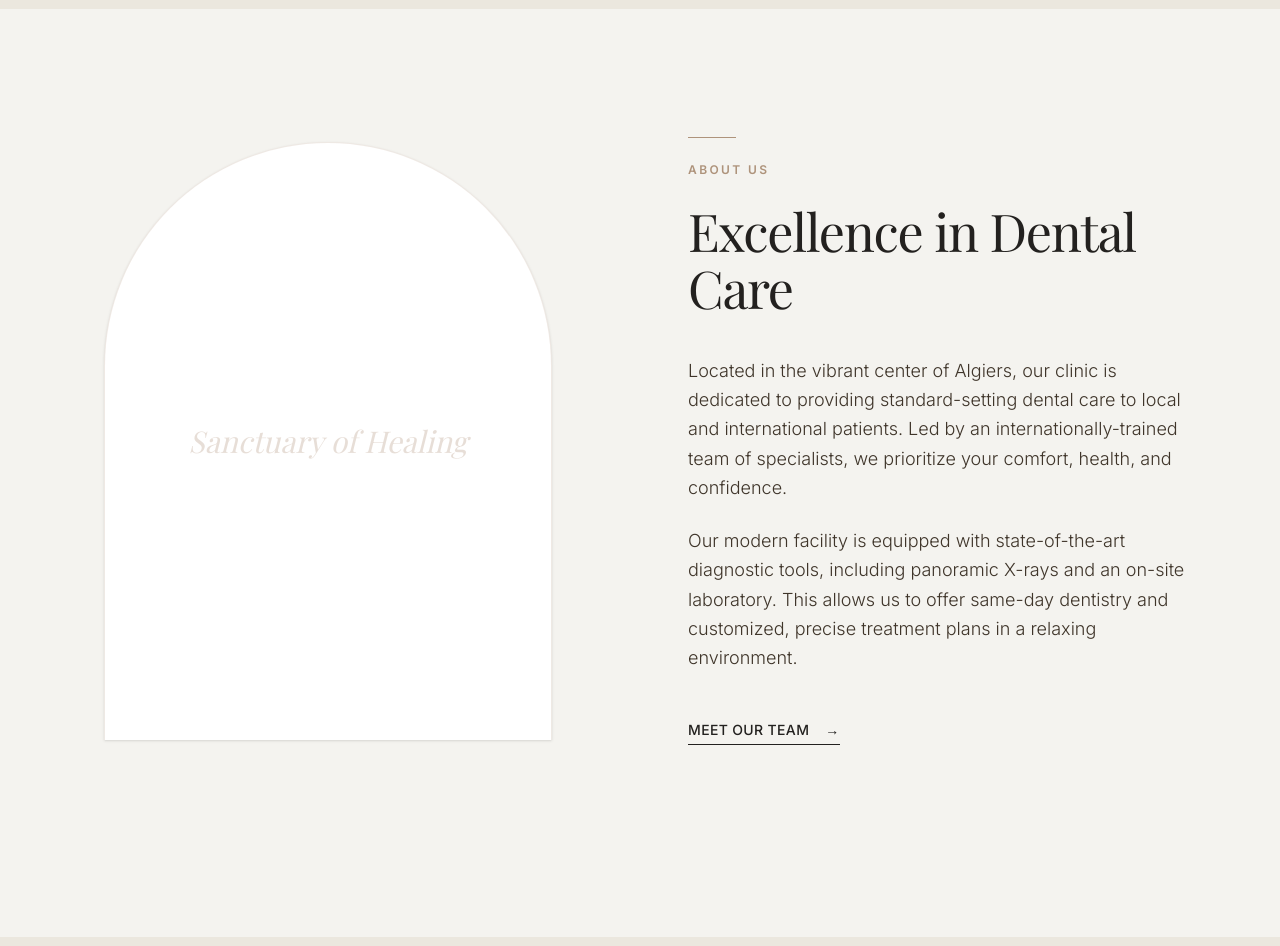
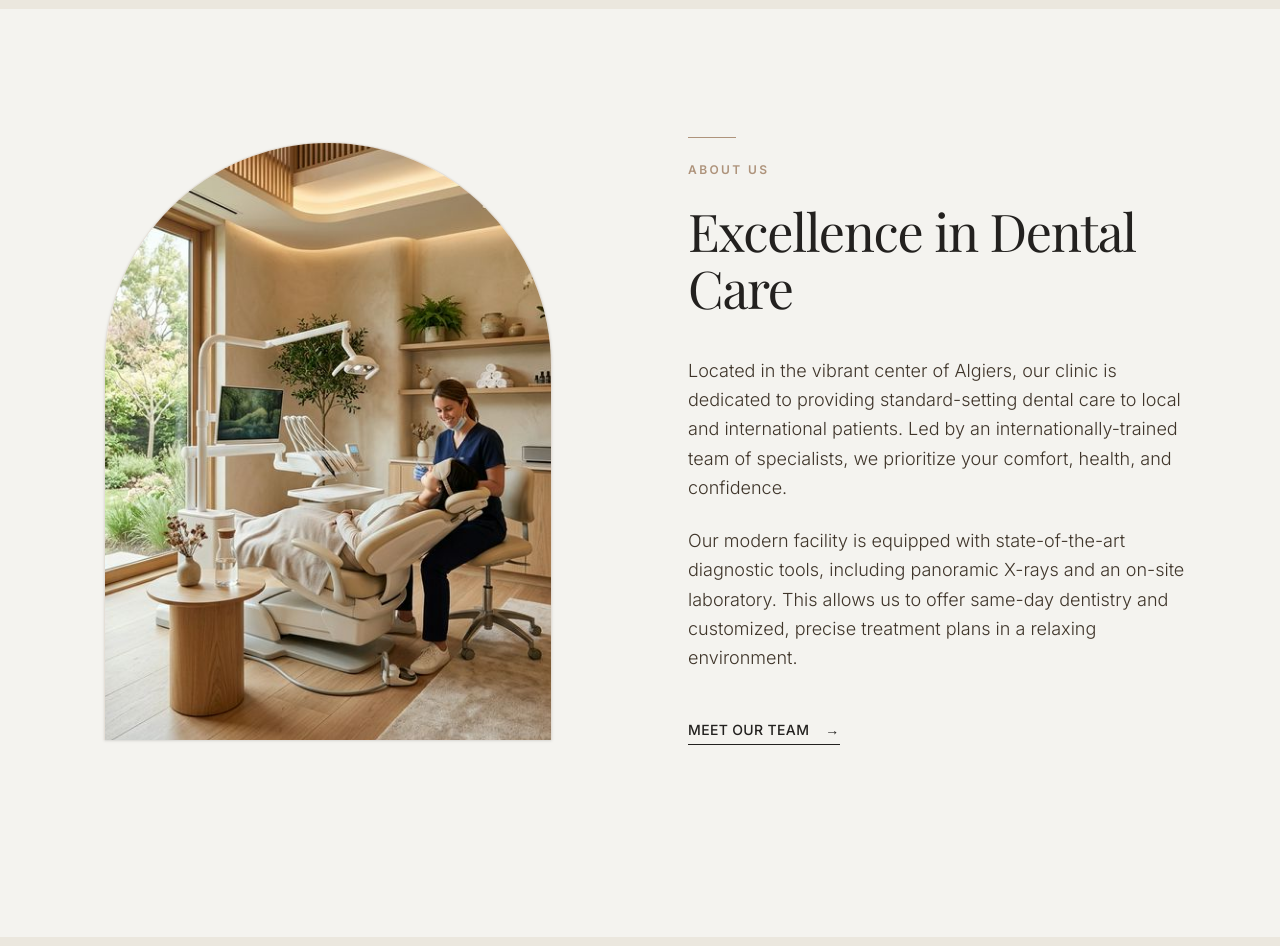
Before and after one commit to AsmaaMohamediDev/dental-center, a React (Vite) app: page / in a window 1280 px wide. Shown: the part 2240-3186 px from the top of the page. Built offline with nearby package versions, Linux system fonts and the light colour scheme; a web font is replaced by a local one.

Commit message:
feat: add sanctuary of healing interior image

```diff
--- a/src/components/About.jsx
+++ b/src/components/About.jsx
@@ -11,8 +11,12 @@ const About = () => {
         <div className="flex-1 w-full order-2 md:order-1 relative">
           <div className="absolute inset-y-8 -inset-x-8 bg-beige rounded-r-full -z-10 translate-x-[-10vw]"></div>
           <div className="relative w-full aspect-square md:aspect-[3/4] max-w-md mx-auto">
-            <div className="w-full h-full bg-white rounded-t-full rounded-b-none overflow-hidden shadow-sm relative z-10 flex flex-col items-center justify-center text-primary/30 font-serif text-3xl italic border-x border-t border-primary/20 p-8 text-center">
-              <span>Sanctuary of Healing</span>
+            <div className="w-full h-full rounded-t-full rounded-b-none overflow-hidden shadow-sm relative z-10 border-x border-t border-primary/20">
+              <img
+                src="/about-image.png"
+                alt="Sanctuary of Healing Clinic Interior"
+                className="w-full h-full object-cover scale-[1.03] hover:scale-100 transition-transform duration-[1.5s] ease-out origin-center"
+              />
             </div>
           </div>
         </div>
```
Also changed, not shown: public/about-image.png (added).
